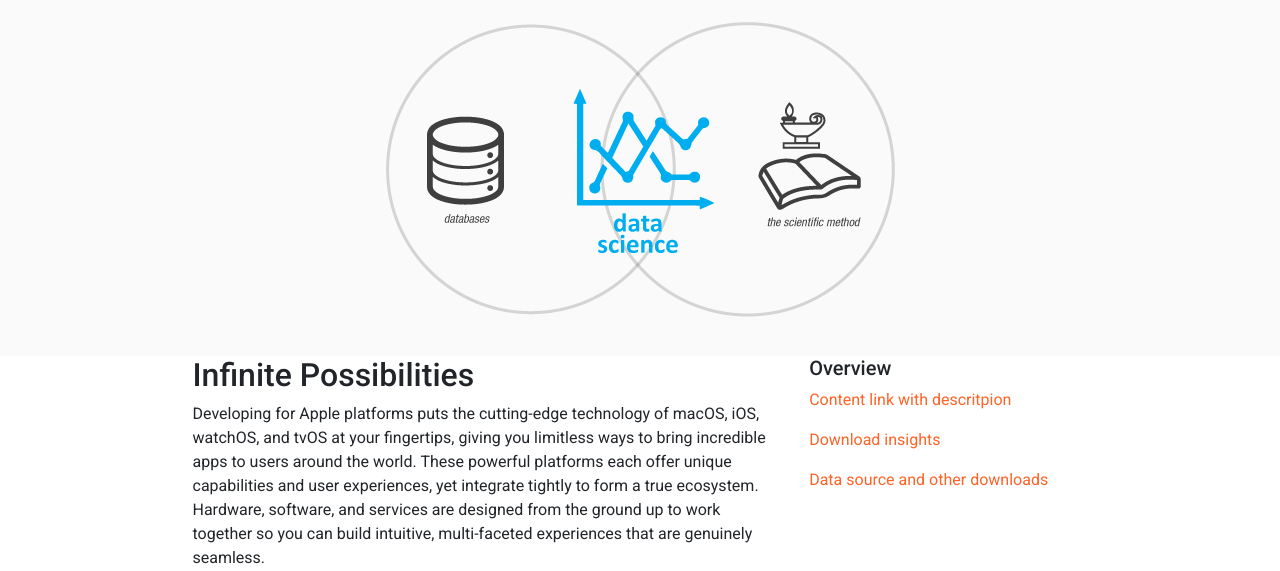
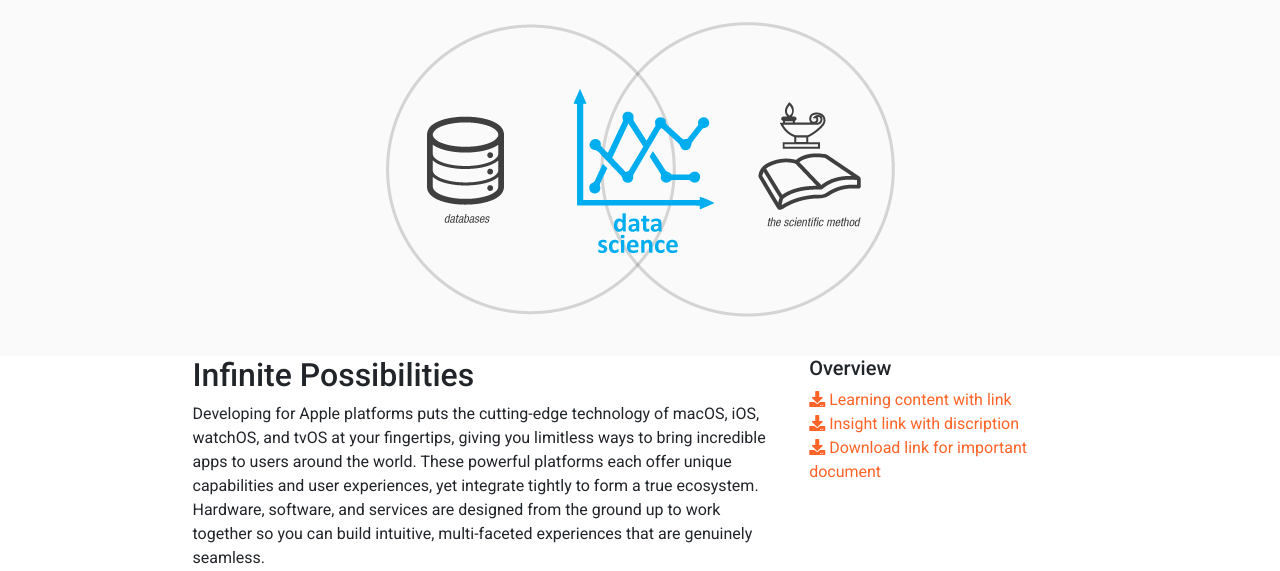
Before and after one commit to sunilsrikumar/blogfrontend, a plain HTML site: page learn.html in a window 1280 px wide. Shown: the part 381-952 px from the top of the page. Drawn offline with nearby package versions, Linux system fonts and the light colour scheme.

Commit message:
[Update]Learn page

```diff
--- a/learn.html
+++ b/learn.html
@@ -95,13 +95,19 @@
       <div class="col-8">
       <h2>Infinite Possibilities</h2>
       <p>Developing for Apple platforms puts the cutting-edge technology of macOS, iOS, watchOS, and tvOS at your fingertips, giving you limitless ways to bring incredible apps to users around the world. These powerful platforms each offer unique capabilities and user experiences, yet integrate tightly to form a true ecosystem. Hardware, software, and services are designed from the ground up to work together so you can build intuitive, multi-faceted experiences that are genuinely seamless.</p>
+
+      <p>Developing for Apple platforms puts the cutting-edge technology of macOS, iOS, watchOS, and tvOS at your fingertips, giving you limitless ways to bring incredible apps to users around the world. These powerful platforms each offer unique capabilities and user experiences, yet integrate tightly to form a true ecosystem. Hardware, software, and services are designed from the ground up to work together so you can build intuitive, multi-faceted experiences that are genuinely seamless.</p>
+
   </div>
 
   <div class="col-4">
     <h5>Overview</h5>
-    <p><a href="#">Content link with descritpion</a></p>
-    <p><a href="#">Download insights</a></p>
-    <p><a href="#">Data source and other downloads</a></p>
+    <ul class="list-unstyled">
+      <a href="#"><li class=""><i class="fa fa-download" aria-hidden="true"></i> Learning content with link</li></a>
+       <a href="#"><li class=""><i class="fa fa-download" aria-hidden="true"></i>
+ Insight link with discription</li></a>
+       <a href="#"><li class=""><i class="fa fa-download" aria-hidden="true"></i> Download link for important document</li></a>
+    </ul>
   </div>
   </div>
   </div>
```
